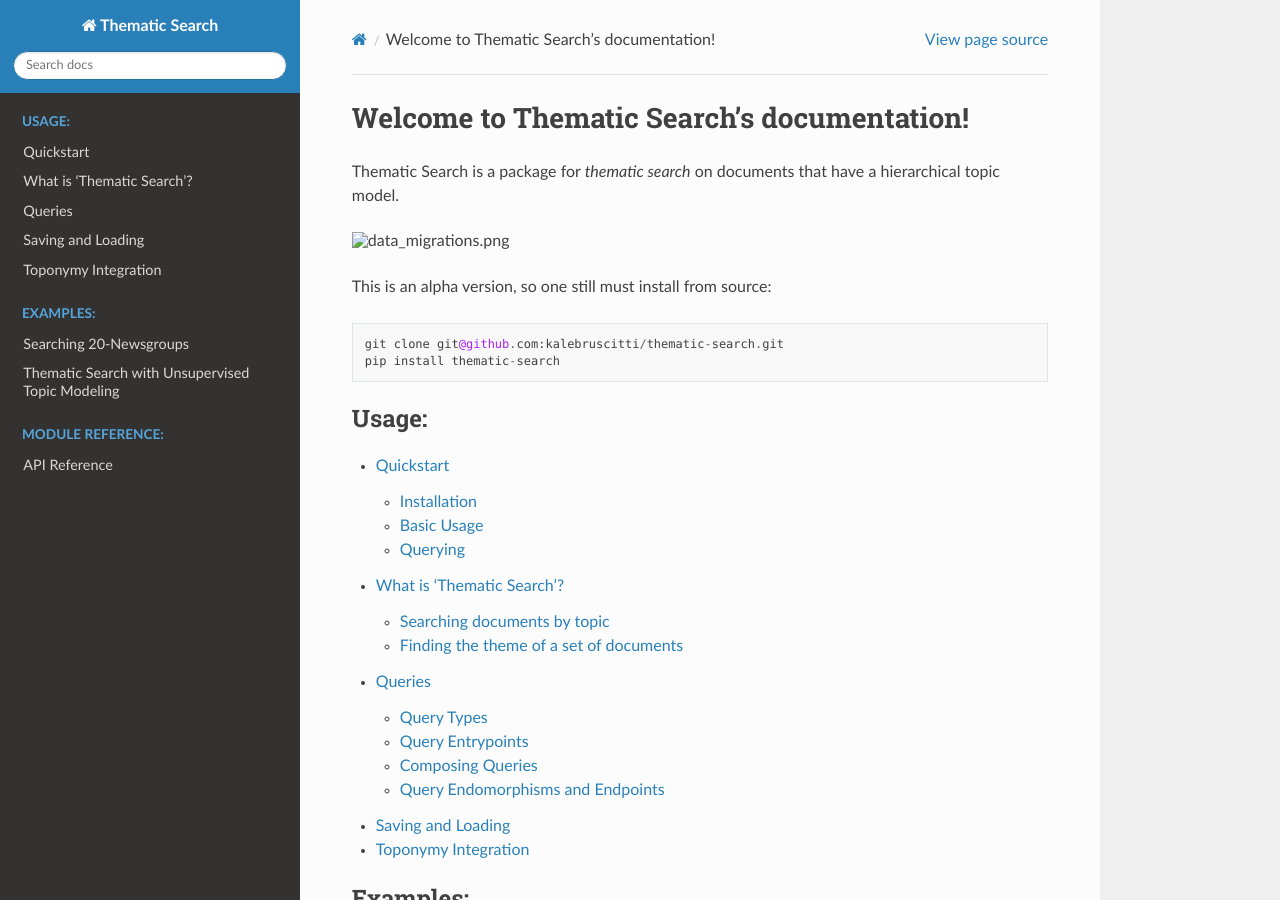
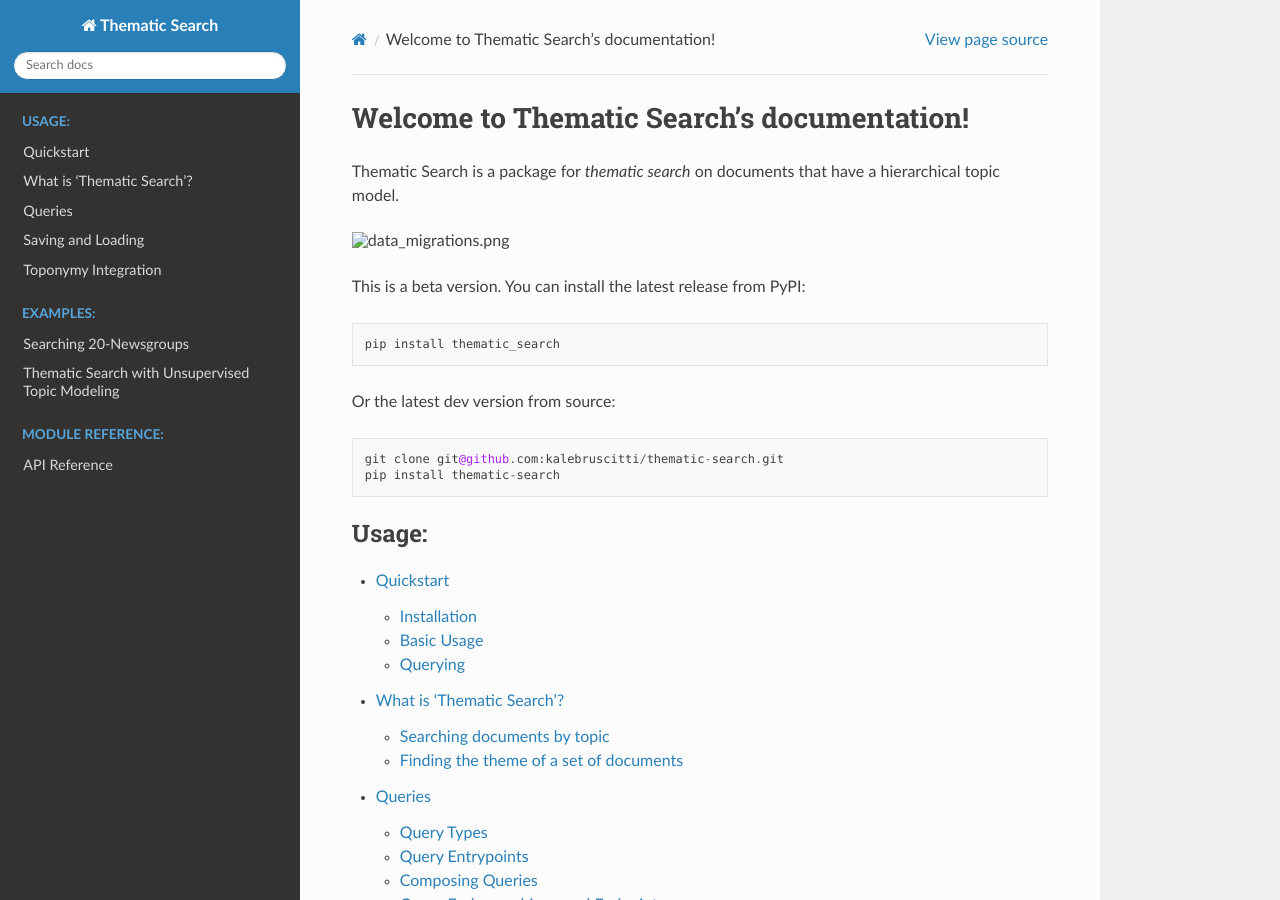
Before and after one commit to kalebruscitti/thematic-search, a Sphinx documentation site: the page built from docs/source/index.rst, in a window 1280 px wide and 900 px high. Built offline with Sphinx 7.4.7 and the Read the Docs theme 3.1.0, drawn with Linux system fonts in a browser that asks for light colours.

Commit message:
Added PyPI install instructions

```diff
--- a/docs/source/index.rst
+++ b/docs/source/index.rst
@@ -5,7 +5,11 @@
 
 .. image:: data_migrations.png
 
-This is an alpha version, so one still must install from source::
+This is a beta version. You can install the latest release from PyPI::
+
+    pip install thematic_search
+
+Or the latest dev version from source::
 
     git clone git@github.com:kalebruscitti/thematic-search.git
     pip install thematic-search
```
Also changed, not shown: README.md (+7 -1 lines).
